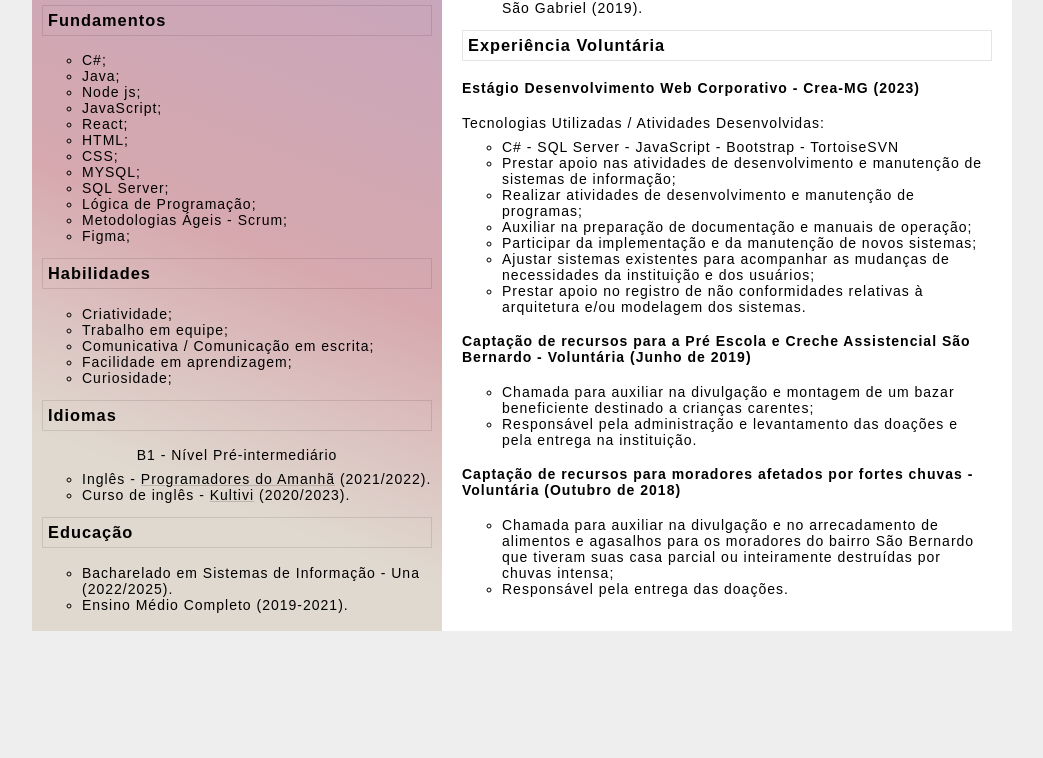
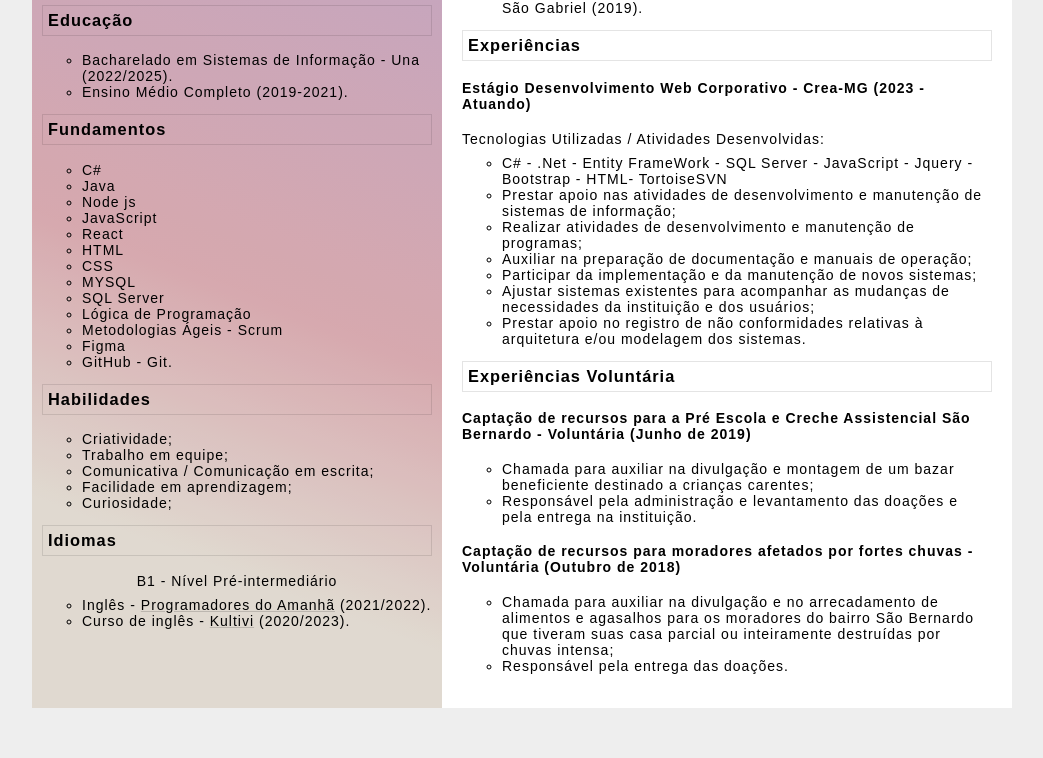
Before and after one commit to Geovannalessa/Curriculo, a plain HTML site: page index.html in a window 1280 px wide. Shown: the part 405-1163 px from the top of the page, without its empty margins (118-1161 px from the left). Before the commit the page ends 1086 px from the top, so only its background shows below. Drawn offline with Linux system fonts and the light colour scheme.

Commit message:
Atualizando

```diff
--- a/index.html
+++ b/index.html
@@ -22,7 +22,7 @@
                     Geovanna Lessa de Matos Silva
                 </h1>
                 <p>Belo Horizonte/MG</p>
-                <p>19 anos</p>
+                <p>20 anos</p>
             </div>
             <div id="contato">
                 <h3>Informações de contato</h3>
@@ -45,20 +45,34 @@
             </div>
         </aside>
         <aside id="habilidades">
+            <div>
+                <h3>
+                    Educação
+                </h3>
+                <ul>
+                    <li>
+                        Bacharelado em Sistemas de Informação - Una (2022/2025).
+                    </li>
+                    <li>
+                        Ensino Médio Completo (2019-2021).
+                    </li>
+                </ul>
+            </div>
             <h3>Fundamentos</h3>
             <ul>
-                <li>C#;</li>
-                <li>Java;</li>
-                <li>Node js;</li>
-                <li>JavaScript;</li>
-                <li>React;</li>
-                <li>HTML;</li>
-                <li>CSS;</li>
-                <li>MYSQL;</li>
-                <li>SQL Server;</li>
-                <li>Lógica de Programação;</li>
-                <li>Metodologias Ágeis - Scrum;</li>
-                <li>Figma;</li>
+                <li>C#</li>
+                <li>Java</li>
+                <li>Node js</li>
+                <li>JavaScript</li>
+                <li>React</li>
+                <li>HTML</li>
+                <li>CSS</li>
+                <li>MYSQL</li>
+                <li>SQL Server</li>
+                <li>Lógica de Programação</li>
+                <li>Metodologias Ágeis - Scrum</li>
+                <li>Figma</li>
+                <li>GitHub - Git.</li>
             </ul>
             <h3>Habilidades</h3>
             <ul>
@@ -81,19 +95,6 @@
                     </li>
                     <li>
                         Curso de inglês - <a href="https://kultivi.com">Kultivi</a> (2020/2023).
-                    </li>
-                </ul>
-            </div>
-            <div>
-                <h3>
-                    Educação
-                </h3>
-                <ul>
-                    <li>
-                        Bacharelado em Sistemas de Informação - Una (2022/2025).
-                    </li>
-                    <li>
-                        Ensino Médio Completo (2019-2021).
                     </li>
                 </ul>
             </div>
@@ -160,11 +161,11 @@
                 </ul>
             </div>
             <div>
-                <h3>Experiência Voluntária</h3>
-                <h4>Estágio Desenvolvimento Web Corporativo - Crea-MG (2023)</h4>
+                <h3>Experiências</h3>
+                <h4>Estágio Desenvolvimento Web Corporativo - Crea-MG (2023 - Atuando)</h4>
                 <p>Tecnologias Utilizadas / Atividades Desenvolvidas:</p>
                 <ul>
-                    <li>C# - SQL Server - JavaScript - Bootstrap - TortoiseSVN </li>
+                    <li>C# - .Net - Entity FrameWork - SQL Server - JavaScript - Jquery - Bootstrap - HTML- TortoiseSVN </li>
                     <li>Prestar apoio nas atividades de desenvolvimento e manutenção de sistemas de informação;</li>
                     <li>Realizar atividades de desenvolvimento e manutenção de programas;</li>
                     <li>Auxiliar na preparação de documentação e manuais de operação;</li>
@@ -172,7 +173,7 @@
                     <li>Ajustar sistemas existentes para acompanhar as mudanças de necessidades da instituição e dos usuários;</li>
                     <li>Prestar apoio no registro de não conformidades relativas à arquitetura e/ou modelagem dos sistemas.</li>
                 </ul>
-
+                <h3>Experiências Voluntária</h3>
                 <h4>Captação de recursos para a Pré Escola e Creche Assistencial São Bernardo - Voluntária (Junho de
                     2019)</h4>
                 <ul>
--- a/style.css
+++ b/style.css
@@ -77,6 +77,8 @@ h3{
 li {
     list-style: circle;
 }
+
+
 .num>li{
     list-style: decimal;
 }
```
